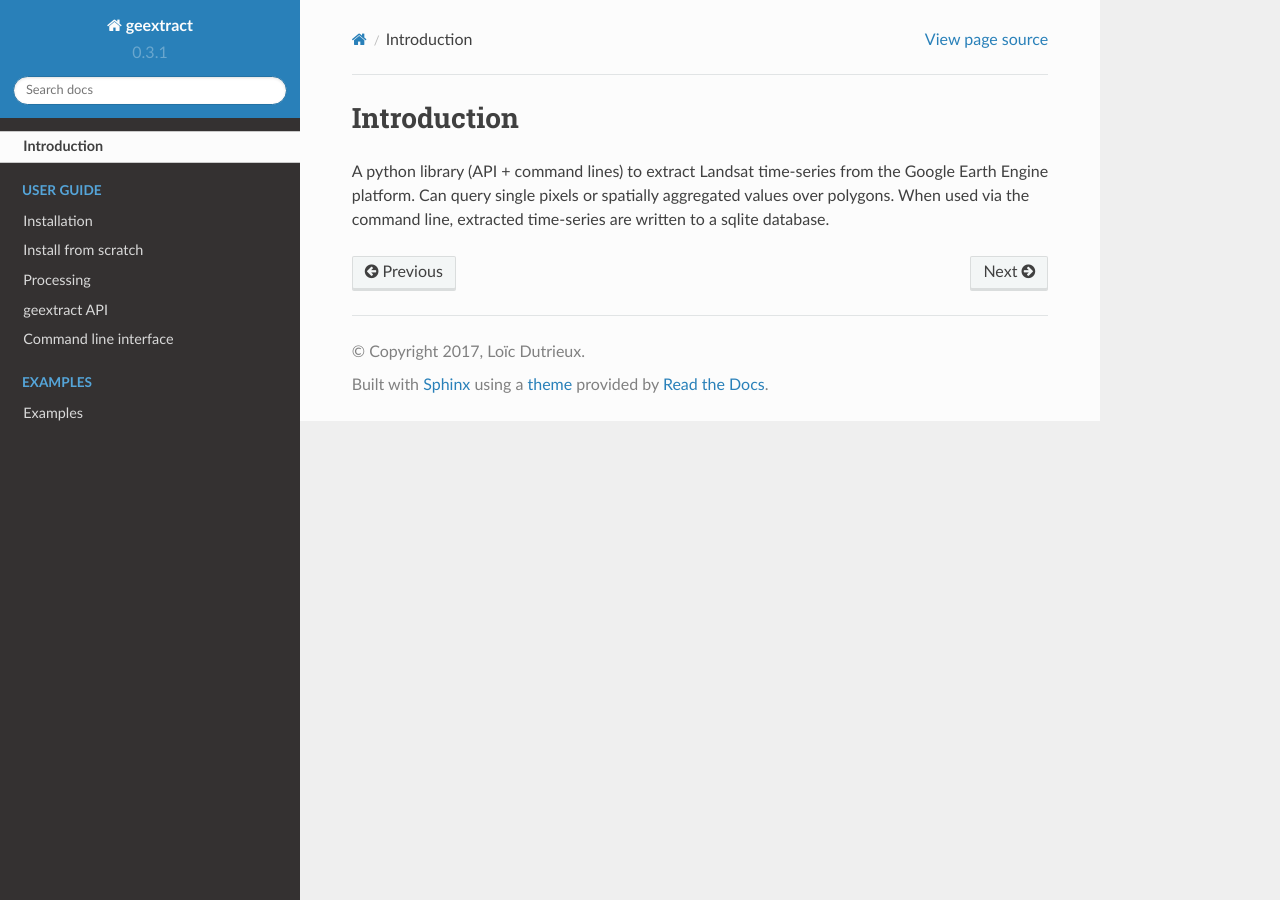
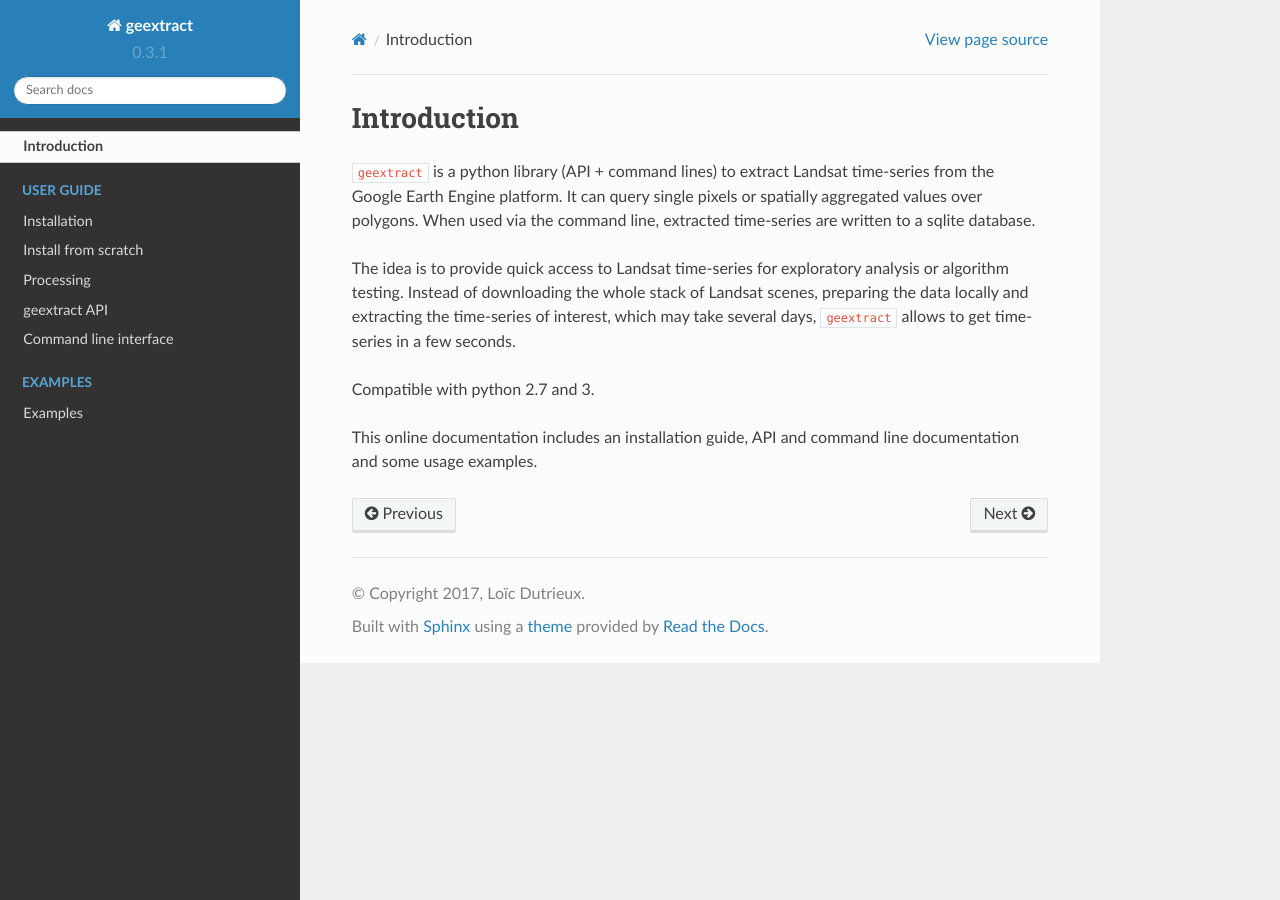
Before and after one commit to loicdtx/landsat-extract-gee, a Sphinx documentation site: the page built from docs/introduction.rst, in a window 1280 px wide. Built offline with Sphinx 7.4.7 and the Read the Docs theme 2.0.0, drawn with Linux system fonts in a browser that asks for light colours.

Commit message:
Finished doc

```diff
--- a/docs/index.rst
+++ b/docs/index.rst
@@ -5,12 +5,13 @@ This is the documentation of the ``geextract`` python package. The source code i
 git repository hosted at https://github.com/loicdtx/landsat-extract-gee
 
 
-
 .. toctree::
    :maxdepth: 2
 
    introduction
 
+.. image:: figs/drawing.jpg
+   :scale: 20 %
 
 
 .. toctree::
--- a/docs/introduction.rst
+++ b/docs/introduction.rst
@@ -1,4 +1,11 @@
 Introduction
 ------------
 
-A python library (API + command lines) to extract Landsat time-series from the Google Earth Engine platform. Can query single pixels or spatially aggregated values over polygons. When used via the command line, extracted time-series are written to a sqlite database.
+
+``geextract`` is a python library (API + command lines) to extract Landsat time-series from the Google Earth Engine platform. It can query single pixels or spatially aggregated values over polygons. When used via the command line, extracted time-series are written to a sqlite database.
+
+The idea is to provide quick access to Landsat time-series for exploratory analysis or algorithm testing. Instead of downloading the whole stack of Landsat scenes, preparing the data locally and extracting the time-series of interest, which may take several days, ``geextract`` allows to get time-series in a few seconds.
+
+Compatible with python 2.7 and 3.
+
+This online documentation includes an installation guide, API and command line documentation and some usage examples.
--- a/setup.py
+++ b/setup.py
@@ -30,7 +30,7 @@ setup(name='geextract',
       long_description=readme,
       classifiers=[],
       keywords='Landsat, surface reflectance, google, gee, time-series',
-      author=u"Loïc Dutrieux".encode("UTF-8"),
+      author=u"Loïc Dutrieux",
       author_email='loic.dutrieux@gmail.com',
       url='https://github.com/loicdtx/landsat-extract-gee.git',
       license='GPLv3',
```
Also changed, not shown: README.rst (+11 -0 lines), docs/figs/drawing.jpg (added).
